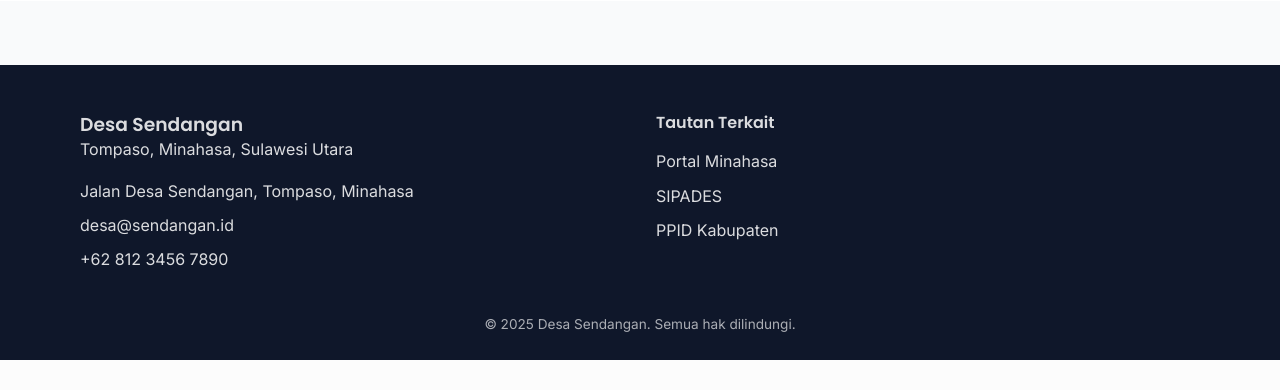
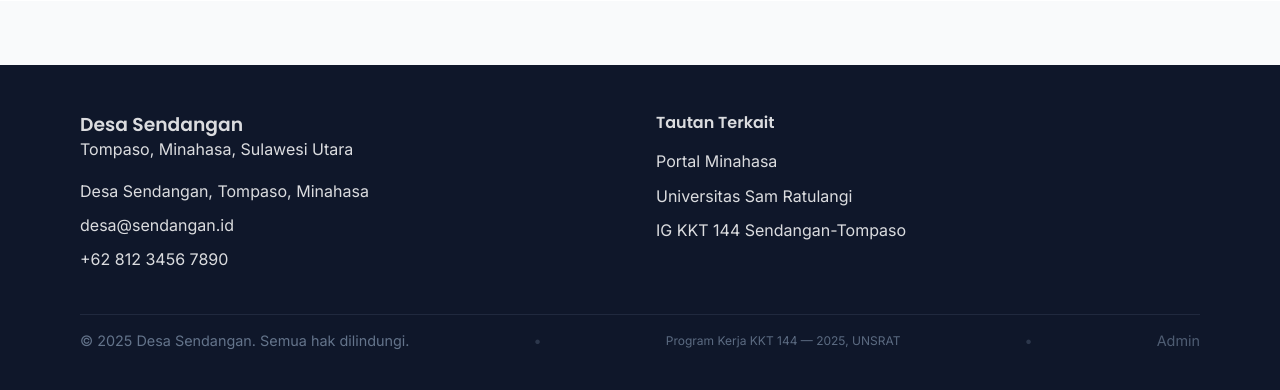
Before and after one commit to sendangantompaso144/webd-sendangan, a PHP site: page /index.php in a window 1280 px wide. Shown: the part 3850-4240 px from the top of the page. Before the commit the page ends 4210 px from the top, so only its background shows below. Run offline with PHP 8.4, Linux system fonts and the light colour scheme; some libraries are stand-ins or nearby versions.

Commit message:
edit aksesoris

```diff
--- a/components/Footer.php
+++ b/components/Footer.php
@@ -1,19 +1,28 @@
 <?php
 
-$footerLinks = navigation('footer');
-$brandName = app_config('name', 'Desa Sendangan');
-$currentYear = (int) date('Y');
+$footerLinks  = navigation('footer');
+$brandName    = app_config('name', 'Desa Sendangan');
+$currentYear  = (int) date('Y');
 
 $contactDefaults = [
-    'kontak.email_desa' => app_config('contact.email', 'desa@sendangan.id'),
+    'kontak.email_desa'   => app_config('contact.email', 'desa@sendangan.id'),
     'kontak.telepon_desa' => app_config('contact.phone', '+62 812-3456-7890'),
 ];
+$contactData   = data_values($contactDefaults) + $contactDefaults;
+$contactEmail  = (string) ($contactData['kontak.email_desa'] ?? $contactDefaults['kontak.email_desa']);
+$contactPhone  = (string) ($contactData['kontak.telepon_desa'] ?? $contactDefaults['kontak.telepon_desa']);
+$contactPhoneHref = preg_replace('/[^0-9+]/', '', $contactPhone) ?: $contactPhone;
 
-$contactData = data_values($contactDefaults) + $contactDefaults;
+$creditDefaults = [
+    'credit.program'    => 'Program Kerja KKT 144',
+    'credit.tim'        => '',
+    // 'credit.tahun'      => (string) $currentYear,
+    'credit.tahun'      => '2025',
+    'credit.link_label' => 'UNSRAT',
+    'credit.link_url'   => 'https://www.unsrat.ac.id/',
+];
+$credit = data_values($creditDefaults) + $creditDefaults;
 
-$contactEmail = (string) ($contactData['kontak.email_desa'] ?? $contactDefaults['kontak.email_desa']);
-$contactPhone = (string) ($contactData['kontak.telepon_desa'] ?? $contactDefaults['kontak.telepon_desa']);
-$contactPhoneHref = preg_replace('/[^0-9+]/', '', $contactPhone) ?: $contactPhone;
 ?>
 <footer class="site-footer">
     <div class="container footer-grid">
@@ -22,12 +31,8 @@ $contactPhoneHref = preg_replace('/[^0-9+]/', '', $contactPhone) ?: $contactPhon
             <p><?= e(app_config('tagline', 'Portal Desa Sendangan')) ?></p>
             <ul class="contact-list">
                 <li><?= e(app_config('contact.address', 'Sendangan, Tompaso, Minahasa')) ?></li>
-                <li><a href="mailto:<?= e($contactEmail) ?>">
-                    <?= e($contactEmail) ?>
-                </a></li>
-                <li><a href="tel:<?= e($contactPhoneHref) ?>">
-                    <?= e($contactPhone) ?>
-                </a></li>
+                <li><a href="mailto:<?= e($contactEmail) ?>"><?= e($contactEmail) ?></a></li>
+                <li><a href="tel:<?= e($contactPhoneHref) ?>"><?= e($contactPhone) ?></a></li>
             </ul>
         </div>
 
@@ -47,7 +52,42 @@ $contactPhoneHref = preg_replace('/[^0-9+]/', '', $contactPhone) ?: $contactPhon
         <?php endif; ?>
     </div>
 
-    <div class="footer-meta">
-        <span>&copy; <?= $currentYear ?> <?= e($brandName) ?>. Semua hak dilindungi.</span>
+    <!-- Bungkus meta footer dengan .container agar lebarnya sama -->
+    <div class="container">
+        <div class="footer-meta">
+            <span>&copy; <?= $currentYear ?> <?= e($brandName) ?>. Semua hak dilindungi.</span>
+
+            <span class="footer-sep" aria-hidden="true">•</span>
+
+            <small class="footer-credit">
+                <?= e($credit['credit.program']) ?> —
+                <?= e($credit['credit.tim']) ?> <?= e($credit['credit.tahun']) ?>,
+                <a href="<?= e($credit['credit.link_url']) ?>" target="_blank" rel="noopener">
+                    <?= e($credit['credit.link_label']) ?>
+                </a>
+            </small>
+
+            <span class="footer-sep" aria-hidden="true">•</span>
+
+            <a href="/admin" class="admin-link" rel="nofollow noopener" aria-label="Masuk Panel Admin">Admin</a>
+        </div>
     </div>
 </footer>
+
+<style>
+.site-footer .footer-meta{
+    display:flex; flex-wrap:wrap; gap:.5rem .75rem; align-items:center;
+    justify-content:space-between; padding:14px 0; font-size:.9rem; color:#64748b;
+    border-top:1px solid rgba(100,116,139,.2);
+}
+.site-footer .footer-meta .footer-credit{ opacity:.9; }
+.site-footer .footer-meta .footer-sep{ opacity:.35; margin:0 .25rem; }
+.site-footer .admin-link{
+    font-size:.9rem; opacity:.75; text-decoration:none;
+}
+.site-footer .admin-link:hover{ opacity:1; text-decoration:underline; }
+@media (max-width:640px){
+  .site-footer .footer-meta{ flex-direction:column; align-items:flex-start; gap:.4rem; }
+  .site-footer .footer-sep{ display:none; }
+}
+</style>
--- a/config/app.php
+++ b/config/app.php
@@ -16,7 +16,7 @@ return [
         ],
     ],
     'contact' => [
-        'address' => 'Jalan Desa Sendangan, Tompaso, Minahasa',
+        'address' => 'Desa Sendangan, Tompaso, Minahasa',
         'email' => 'desa@sendangan.id',
         'phone' => '+62 812 3456 7890',
     ],
--- a/config/navigation.php
+++ b/config/navigation.php
@@ -41,12 +41,12 @@ return [
             'href' => 'https://minahasa.go.id',
         ],
         [
-            'label' => 'SIPADES',
-            'href' => '#',
+            'label' => 'Universitas Sam Ratulangi',
+            'href' => 'https://www.unsrat.ac.id/',
         ],
         [
-            'label' => 'PPID Kabupaten',
-            'href' => '#',
+            'label' => 'IG KKT 144 Sendangan-Tompaso',
+            'href' => 'https://www.instagram.com/kkt144.sendangan_tompaso/',
         ],
     ],
 ];
```
